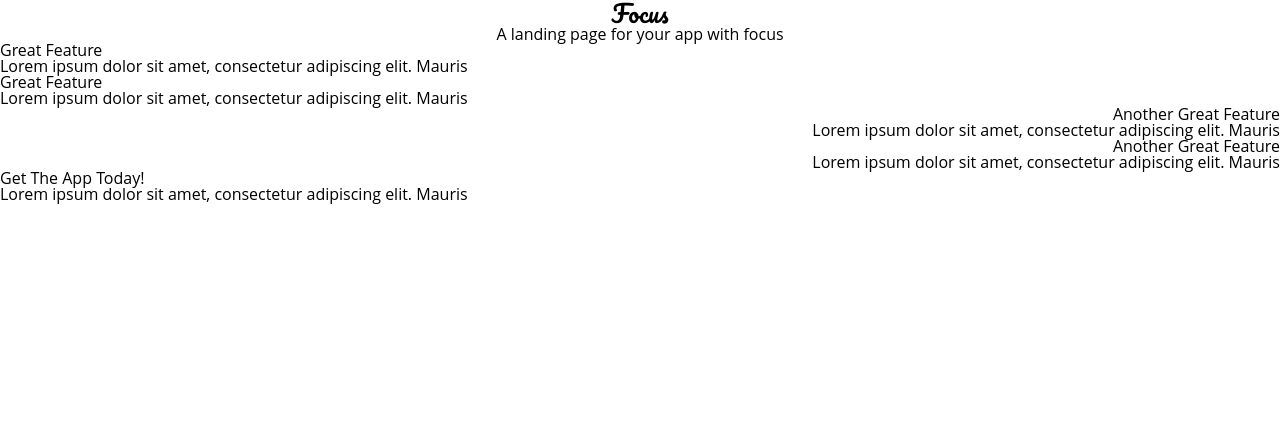
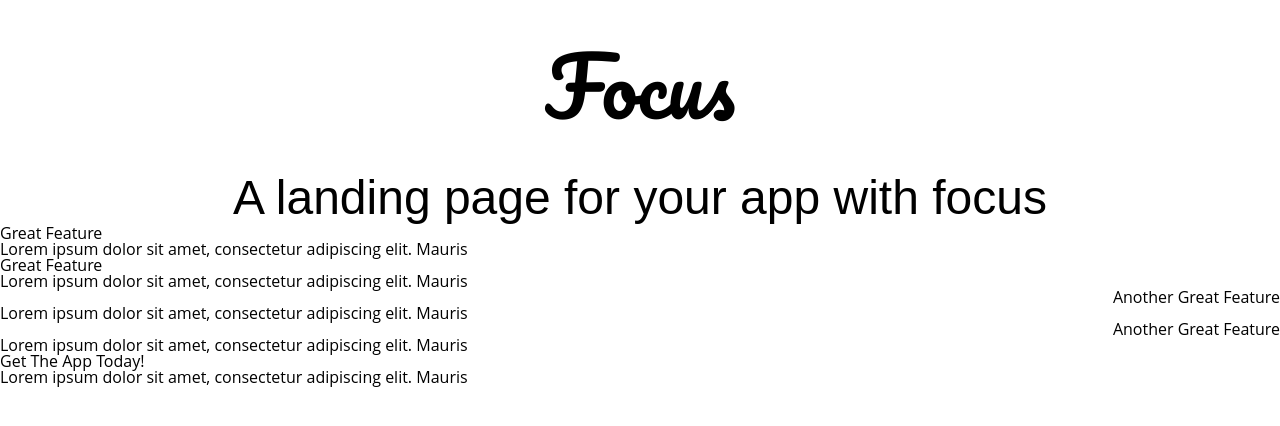
Before and after one commit to IsiahLyons67/Project-1, a plain HTML site: page index.html in a window 1280 px wide. Drawn offline with Linux system fonts and the light colour scheme.

Commit message:
Progress with Focus text and sub header

```diff
--- a/css/style.css
+++ b/css/style.css
@@ -1,9 +1,12 @@
 h1 {
-    text-align: center;
-   font-family: Pacifico;
-   font-size: 24px;
-   font-style: normal;
-   font-variant: normal;
-   font-weight: 500;
-   line-height: 26.4px;
+   font: 80px Pacifico, sans-serif;
+   font-weight: 400;
+   margin: 15px 0;
+   text-align: center;
 }
+
+p {
+   font: 48px Raleway, sans-serif;
+   font-weight: 200;
+   text-align: center;
+}
--- a/index.html
+++ b/index.html
@@ -13,14 +13,14 @@
    <h1> Focus</h1>
    <p style="text-align:center;">A landing page for your app with focus</p>
    <h2 style="text-align:left;">Great Feature</h2>
-   <p style="text-align:left;">Lorem ipsum dolor sit amet, consectetur adipiscing elit. Mauris</p>
+   <p2 style="text-align:left;">Lorem ipsum dolor sit amet, consectetur adipiscing elit. Mauris</p2>
    <h3 style="text-align:left;">Great Feature</h3>
-   <p style="text-align:left;">Lorem ipsum dolor sit amet, consectetur adipiscing elit. Mauris</p>
+   <p3 style="text-align:left;">Lorem ipsum dolor sit amet, consectetur adipiscing elit. Mauris</p3>
    <h4 style="text-align:right;">Another Great Feature</h4>
-   <p style="text-align:right;">Lorem ipsum dolor sit amet, consectetur adipiscing elit. Mauris</p>
+   <p4 style="text-align:right;">Lorem ipsum dolor sit amet, consectetur adipiscing elit. Mauris</p4>
    <h5 style="text-align:right;">Another Great Feature</h5>
-   <p style="text-align:right;">Lorem ipsum dolor sit amet, consectetur adipiscing elit. Mauris</p>
+   <p5 style="text-align:right;">Lorem ipsum dolor sit amet, consectetur adipiscing elit. Mauris</p5>
    <h6>Get The App Today!</h6>
-   <p>Lorem ipsum dolor sit amet, consectetur adipiscing elit. Mauris</p>
+   <p6>Lorem ipsum dolor sit amet, consectetur adipiscing elit. Mauris</p>
 </body>
 </html>
```
